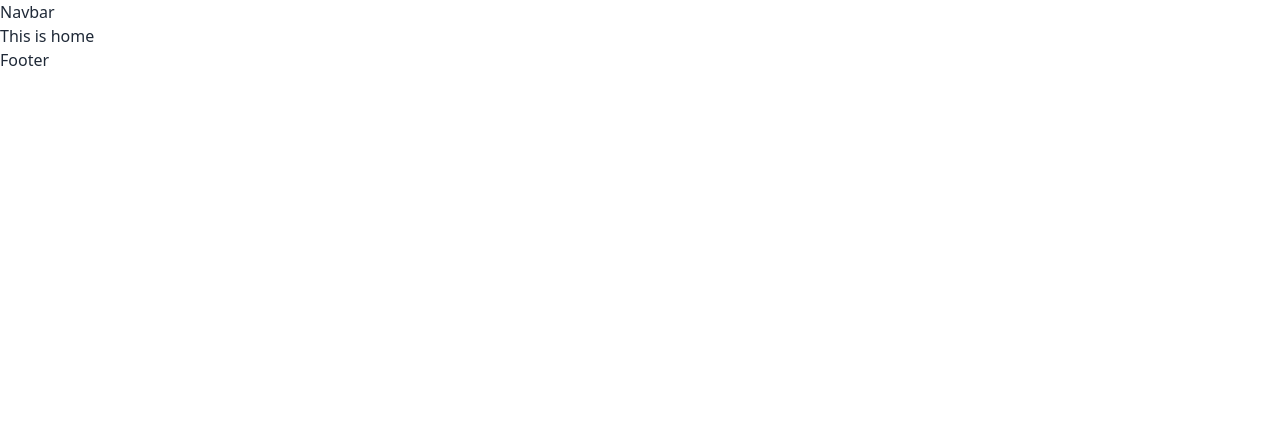
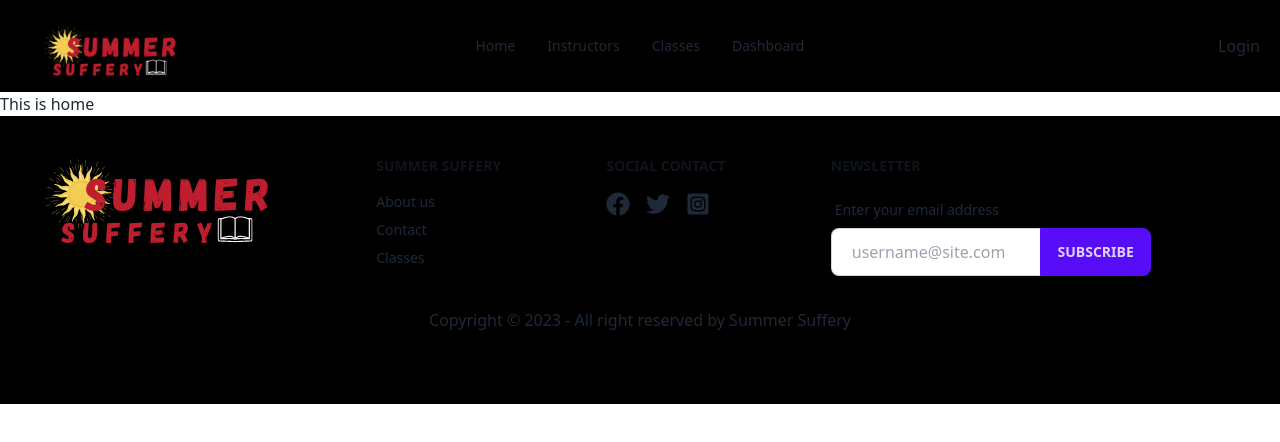
Before and after one commit to toufiqulislamtanmoy/summer-suffery-client, a React (Vite) app: page / in a window 1280 px wide. Shown: the top 442 px of the page. Built offline with nearby package versions, Linux system fonts and the light colour scheme.

Commit message:
add navbar and footer

```diff
--- a/src/Pages/Shared/Footer.jsx
+++ b/src/Pages/Shared/Footer.jsx
@@ -1,8 +1,48 @@
-
+import { Link } from "react-router-dom"
+import logo from "../../assets/Logo/Logo.png"
+import {
+    FaFacebook,
+    FaTwitter,
+    FaInstagramSquare
+} from 'react-icons/fa';
 const Footer = () => {
     return (
-        <div>
-            Footer
+        <div className=" bg-black p-10">
+            <footer className="footer  text-base-content">
+                <div className="space-y-5 text-center">
+                    <Link to="/"><img src={logo} alt="" /></Link>
+                </div>
+                <div>
+                    <span className="footer-title">Summer Suffery</span>
+                    <a className="link link-hover">About us</a>
+                    <a className="link link-hover">Contact</a>
+                    <a className="link link-hover">Classes</a>
+                </div>
+                <div>
+                    <span className="footer-title">Social Contact</span>
+                    <div className="grid grid-flow-col gap-4 text-2xl">
+                        <Link className="hover:text-info" to=""><FaFacebook /></Link>
+                        <Link className="hover:text-info" to=""><FaTwitter /></Link>
+                        <Link className="hover:text-info" to=""><FaInstagramSquare /></Link>
+                    </div>
+                </div>
+                <div>
+                    <span className="footer-title">Newsletter</span>
+                    <div className="form-control w-80">
+                        <label className="label">
+                            <span className="label-text">Enter your email address</span>
+                        </label>
+                        <div className="lg:relative space-y-3 lg:space-y-0">
+                            <input type="text" placeholder="username@site.com" className="input input-bordered  lg:pr-16 px-5" />
+                            <button className="btn btn-primary lg:absolute top-0 right-0 rounded-l-none">Subscribe</button>
+                        </div>
+                    </div>
+                </div>
+
+            </footer>
+            <div className="text-center my-8">
+                <p>Copyright © 2023 - All right reserved by Summer Suffery</p>
+            </div>
         </div>
     );
 };
--- a/src/Pages/Shared/Navbar.jsx
+++ b/src/Pages/Shared/Navbar.jsx
@@ -1,8 +1,51 @@
-
+import {Link} from "react-router-dom"
+import logo from "../../assets/Logo/Logo.png"
 const Navbar = () => {
+    const navitem =
+        <>
+            <li><Link to="/">Home</Link></li>
+            <li><Link to="/">Instructors</Link></li>
+            <li><Link to="/">Classes</Link></li>
+            <li><Link to="/">Dashboard</Link></li>
+        </>
+        const user = null;
     return (
-        <div>
-            Navbar
+        <div className="navbar bg-black p-5 ">
+            <div className="navbar-start">
+                <div className="dropdown">
+                    <label tabIndex={0} className="btn btn-ghost lg:hidden">
+                        <svg xmlns="http://www.w3.org/2000/svg" className="h-5 w-5" fill="none" viewBox="0 0 24 24" stroke="currentColor"><path strokeLinecap="round" strokeLinejoin="round" strokeWidth="2" d="M4 6h16M4 12h8m-8 6h16" /></svg>
+                    </label>
+                    <ul tabIndex={0} className="menu menu-sm dropdown-content mt-3 p-2 shadow bg-base-100 rounded-box w-52">
+                        {
+                            navitem
+                        }
+                    </ul>
+                </div>
+                <Link to="/" className="hidden lg:block btn btn-ghost normal-case text-xl">
+                    <img className="w-36" src={logo} alt="" />
+                </Link>
+            </div>
+            <div className="navbar-center hidden lg:flex">
+                <ul className="menu menu-horizontal px-1">
+                    {
+                        navitem
+                    }
+                </ul>
+            </div>
+            <div className="navbar-end">
+                {user ? <div className="flex items-center gap-5">
+                    <div className="avatar">
+                        <div className="w-8 rounded-full ring ring-primary ring-offset-base-100 ring-offset-2">
+                            <img src={user && "https://cdn-icons-png.flaticon.com/512/149/149071.png" } />
+                        </div>
+                    </div>
+                    <button>Logout</button>
+                </div>
+                    :
+                    <Link to="/login">Login</Link>
+                }
+            </div>
         </div>
     );
 };
```
Also changed, not shown: 1 other file (tests, documents, lock files or other folders).
